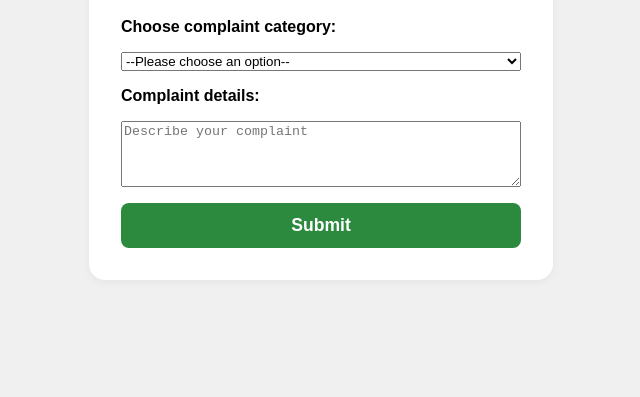
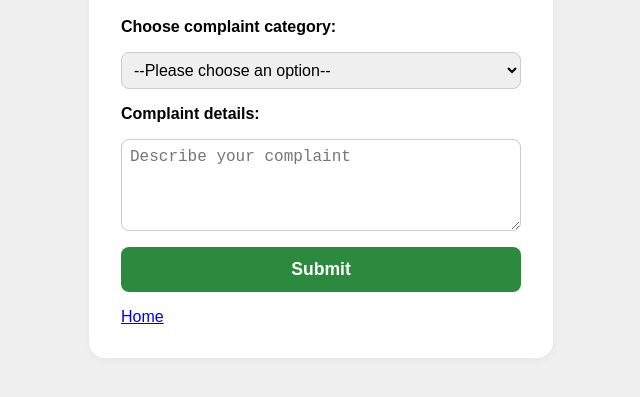
Before and after one commit to Marksalz/complaints-app, a website: page public/complaint.html in a window 1280 px wide. Shown: the part 157-554 px from the top of the page, without its empty margins (319-959 px from the left). Drawn offline with Linux system fonts and the light colour scheme.

Commit message:
Refactor admin controller to remove async keyword and enhance user interface with home links in complaint and not found pages

```diff
--- a/controllers/complaintsController.js
+++ b/controllers/complaintsController.js
@@ -19,7 +19,7 @@ export function submitContoller(req, res) {
     });
 }
 
-export async function adminController(req, res) {
+export function adminController(req, res) {
   const password = req.body.adminPassword;
   if (password === process.env.ADMIN_PASSWORD) {
     complaintsCollectipn
--- a/public/complaint.html
+++ b/public/complaint.html
@@ -30,6 +30,8 @@
 
         <button type="submit" class="submit-btn">Submit</button>
       </form>
+
+      <a href="index.html" class="home-button">Home</a>
     </main>
   </body>
 </html>
--- a/public/style.css
+++ b/public/style.css
@@ -44,42 +44,41 @@ input[type="password"] {
 .submit-btn:hover {
   background: #237032;
 }
-a {
+#complaint_link {
   display: block;
   text-align: center;
   margin: 1rem 0;
   color: #1976d2;
   font-weight: bold;
   text-decoration: none;
+  font-size: large;
 }
 #complaint_text {
   width: 100%;
   max-width: 100%;
   box-sizing: border-box;
 }
-.complaints-table {
-  width: 100%;
-  border-collapse: collapse;
-  margin-top: 1.5rem;
+#complaint_category {
+  padding: 0.5rem;
+  font-size: 1rem;
+  border-radius: 0.5rem;
+  border: 1px solid #ccc;
 }
-.complaints-table th,
-.complaints-table td {
-  text-align: left;
+#complaint_text {
+  min-height: 91.5509px;
   padding: 0.5rem;
-  border-bottom: 1px solid #eee;
+  font-size: 1rem;
+  border-radius: 0.5rem;
+  border: 1px solid #ccc;
+  resize: vertical;
 }
-.complaints-table th {
-  background: #f5f5f5;
-  font-weight: bold;
+.home-button {
+  display: inline-block;
+  margin-top: 1rem;
 }
 @media (max-width: 500px) {
   .container {
     max-width: 95vw;
     padding: 1rem;
   }
-  .complaints-table th,
-  .complaints-table td {
-    padding: 0.3rem;
-    font-size: 0.9rem;
-  }
 }
```
Also changed, not shown: public/index.html (+3 -3 lines), public/not-found.html (+1 -0 lines).
